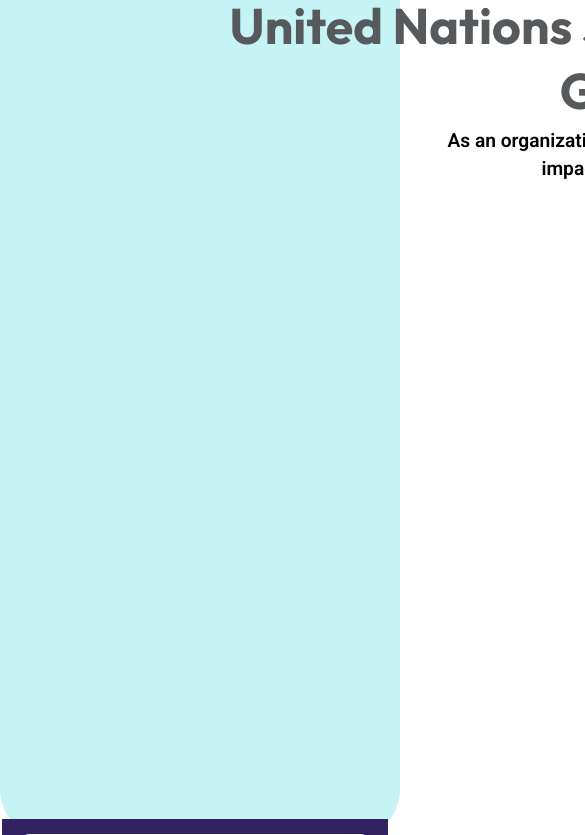
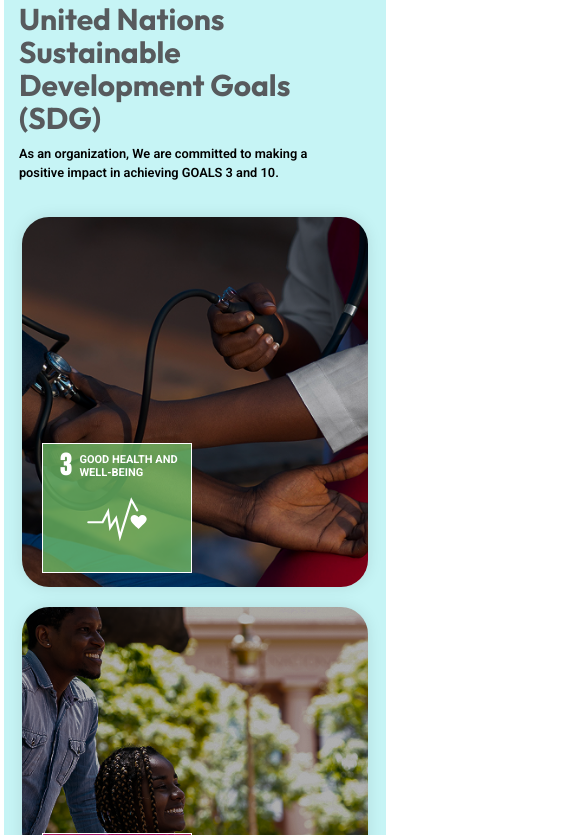
Before and after one commit to Godwin-munan/shalach-foundation-website, an Angular app: page / in a window 390 px wide. Shown: the part 1769-2604 px from the top of the page, 585 px wide, since content can reach past the window. Built offline with nearby package versions, Linux system fonts and the light colour scheme.

Commit message:
Implemented UN goals mobile media query

```diff
--- a/src/app/layout/landing/goals-section/goals-section.component.html
+++ b/src/app/layout/landing/goals-section/goals-section.component.html
@@ -37,7 +37,7 @@
             </div>
           </div>
           <div class="goal-visible-content-icon-container">
-            <img src="/icon/heart_beat_icon.png" alt="heart beat icon">
+            <img src="/icon/heart_beat_icon.svg" alt="heart beat icon">
           </div>
         </div>
 
@@ -142,7 +142,7 @@
 
           </div>
           <div class="goal-visible-content-icon-container">
-            <img src="/icon/eight_in_a_box_icon.png" alt="Number 8 in a box icon">
+            <img src="/icon/eight_in_a_box_icon.svg" alt="Number 8 in a box icon">
           </div>
         </div>
 
--- a/src/app/layout/landing/goals-section/goals-section.component.scss
+++ b/src/app/layout/landing/goals-section/goals-section.component.scss
@@ -39,6 +39,48 @@
   padding: 40px;
 }
 
+
+@mixin card-container-style-mobile {
+  position: relative;
+  display: flex;
+  flex-direction: column;
+  width: 98%;
+  height: 370px;
+  border-radius: 27px;
+  box-shadow: 0 0 15px rgba(0, 0, 0, 0.1);
+  padding-bottom: 4px;
+  background-size: cover;
+  background-position: center;
+  background-repeat: no-repeat;
+  overflow: hidden;
+}
+
+@mixin visible-content-style-mobile {
+  position: relative;
+  margin-top: auto;
+  align-self: flex-start;
+  margin-left: 20px;
+  margin-bottom: 10px;
+  height: 130px;
+  width: 150px;
+  border: 1.5px solid var(--app-white-background-color);
+  z-index: 1;
+}
+
+@mixin hidden-content-style-mobile {
+  position: absolute;
+  top: 0;
+  left: 0;
+  right: 0;
+  bottom: 0;
+  z-index: 1;
+  background-size: cover;
+  background-position: center;
+  background-repeat: no-repeat;
+  padding: 15px;
+}
+
+
 @mixin bebas-font-style {
   font-family: var(--bebas-neue-font);
   font-weight: 700;
@@ -57,17 +99,20 @@
 }
 
 .united-nations-sdg-container {
+  display: flex;
+  flex-direction: column;
+  justify-content: center;
   height: 100%;
   width: 98%;
   border-radius: 50px;
   background-color: var(--app-goals-background-color);
   margin: 0 auto;
-  padding: 40px 200px 110px 200px;
+  padding: 50px 125px 110px 125px;
   z-index: 2;
 }
 
 .goals-header-container {
-  width: 1000px;
+  //width: 1000px;
   margin: 0 auto;
   text-align: center;
   padding-bottom: 20px;
@@ -84,7 +129,7 @@
 }
 
 .goals-header-paragraph-container {
-  width: 550px;
+  width: 50%;
   margin: 0 auto;
   text-align: center;
   padding-bottom: 5px;
@@ -102,7 +147,7 @@
   display: flex;
   flex-direction: row;
   justify-content: center;
-  max-width: 1000px;
+  //max-width: 1000px;
   padding: 10px 0;
 }
 
@@ -178,6 +223,8 @@
 
 .h2-number-content-container h2{
   @include bebas-font-style;
+  //font-size: 60px;
+  //font-size: clamp(20px, 5vw, 60px);
   font-size: 60px;
   color: #ADAAA8;
 }
@@ -251,3 +298,236 @@
   height: 100%;
   width: 100%;
 }
+
+
+/* Styles for devices with a maximum width of 1366px (e.g., tablet) */
+@media only screen and (max-width: 1150px) {
+
+
+  .united-nations-sdg-container {
+    padding: 50px 30px 110px 30px;
+    z-index: 2;
+  }
+
+  .goals-header-container .goals-header-title-container h2 {
+    font-size: 40px;
+    line-height: 1.3;
+  }
+
+  .goals-header-container {
+    width: 100%;
+    margin: 0 auto;
+    text-align: center;
+    padding-bottom: 20px;
+  }
+
+}
+
+/* Styles for devices with a maximum width of 600px (e.g., smartphones) */
+@media only screen and (max-width: 600px) {
+
+  //touch
+  .united-nations-sdg-container {
+    border-radius: 20px;
+    padding: 50px 15px 50px 15px;
+    z-index: 2;
+  }
+
+  .goals-header-container {
+    margin: 0 auto;
+    text-align: center;
+    padding-bottom: 20px;
+  }
+
+  .goals-header-title-container {
+    padding-bottom: 4px;
+  }
+
+  //touch
+  .goals-header-container .goals-header-title-container h2 {
+    font-size: 30px;
+    line-height: 1.1;
+    text-align: left;
+  }
+
+  //touch
+  .goals-header-paragraph-container {
+    width: 90%;
+    margin: 0;
+    padding: 5px 0 5px 0;
+  }
+
+  //touch
+  .goals-header-container .goals-header-paragraph-container p {
+    font-weight: 600;
+    font-size: .8rem;
+    text-align: left;
+  }
+
+  //touch
+  .goals-card-container {
+    display: flex;
+    flex-direction: column;
+    align-items: center;
+    justify-content: center;
+    //max-width: 1000px;
+    padding: 10px 0;
+  }
+
+  //touch
+  .goals-card-left-container {
+    background-image: url('/images/Rectangle_104-doctor_testing_a_patient.png');
+    @include card-container-style-mobile;
+    margin: 0 0 10px 0;
+  }
+
+  //touch
+  .goals-card-right-container {
+    background-image: url('/images/Rectangle_105-a_man_helping_a_physically_challenge_person.png');
+    @include card-container-style-mobile;
+    margin: 10px 0 0 0;
+  }
+
+  .goal-left-visible-content-container {
+    @include visible-content-style-mobile;
+    background-color: rgba(120, 209, 113, 0.7);
+  }
+
+  .goal-right-visible-content-container {
+    @include visible-content-style-mobile;
+    background-color: rgba(224, 20, 131, 0.7);
+  }
+
+  .goal-left-hidden-content-container {
+    @include hidden-content-style-mobile;
+    background-color: rgba(120, 209, 113, 0.7);
+  }
+
+  .goal-right-hidden-content-container {
+    @include hidden-content-style-mobile;
+    background-color: rgba(224, 20, 131, 0.7);
+  }
+
+  .goal-visible-content-main-container {
+    @include bebas-font-style;
+    color: var(--app-white-color);
+    display: flex;
+    flex-direction: row;
+    align-items: center;
+    justify-content: center;
+  }
+
+  //touch
+  .goal-visible-content-main-container h3 {
+   font-size: 30px;
+   padding-left: 16px;
+  }
+
+  .goal-visible-content-main-paragraph {
+    padding: 0 5px 0 8px;
+    width: 88%;
+    line-height: 1.2;
+    z-index: 4;
+  }
+
+  //touch
+  .goal-visible-content-main-container .goal-visible-content-main-paragraph p {
+    font-size: 11px;
+  }
+
+  //touch
+  .goal-visible-content-icon-container {
+    margin: 0 auto;
+  }
+
+  //touch
+  .goal-visible-content-icon-container img {
+    margin: 0 auto;
+    height: 60px;
+    width: 60px;
+  }
+
+  .h2-number-content-container {
+    justify-content: start;
+  }
+
+  .h2-number-content-container h2{
+    @include bebas-font-style;
+    //font-size: 60px;
+    font-size: 30px;
+    color: #ADAAA8;
+  }
+
+  .goal-number-content-container {
+    justify-content: start;
+  }
+
+  //touch
+  .goal-number-content-container h3 {
+    @include bebas-font-style;
+    font-size: 25px;
+    color: var(--app-white-color);
+  }
+
+  .goal-paragraph-content-container {
+    justify-content: start;
+  }
+
+  //touch
+  .goal-paragraph-content-container p {
+    @include roboto-font-style;
+    font-weight: 400;
+    font-size: 13px;
+    line-height: 100%;
+
+  }
+
+  .goal-divider-content-container hr {
+    border: none;
+    height: 1.2px;
+    margin: 15px 0;
+    background-color: var(--app-white-color);
+  }
+
+  .goal-main-content-container {
+    display: flex;
+    flex-direction: column;
+    align-items: start;
+
+  }
+
+  .card-goals-segment-1,
+  .card-goals-segment-2 {
+    display: flex;
+    flex-direction: row;
+    flex: 1;
+    justify-content: space-between;
+    height: 100px
+  }
+
+  .card-goals-segment-cover {
+    display: flex;
+    flex-direction: column;
+    justify-content: center;
+    width: 120px;
+    height: 100px;
+  }
+
+  .card-goals-segment-1 .card-goals-segment-cover h3,
+  .card-goals-segment-2 .card-goals-segment-cover h3 {
+    @include bebas-font-style;
+    font-size: 28px;
+    color: var(--app-white-color);
+    height: 100%;
+    width: 100%;
+  }
+
+  .card-goals-segment-1 .card-goals-segment-cover p,
+  .card-goals-segment-2 .card-goals-segment-cover p {
+    @include roboto-font-style;
+    font-size: 13px;
+    height: 100%;
+    width: 100%;
+  }
+
+}
```
